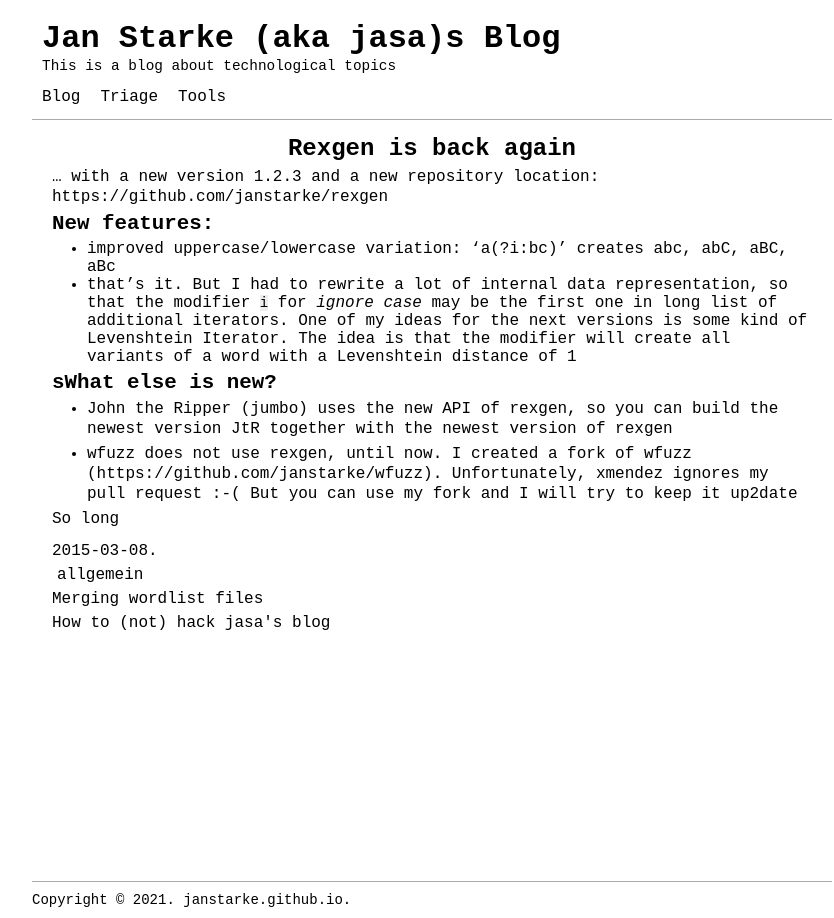
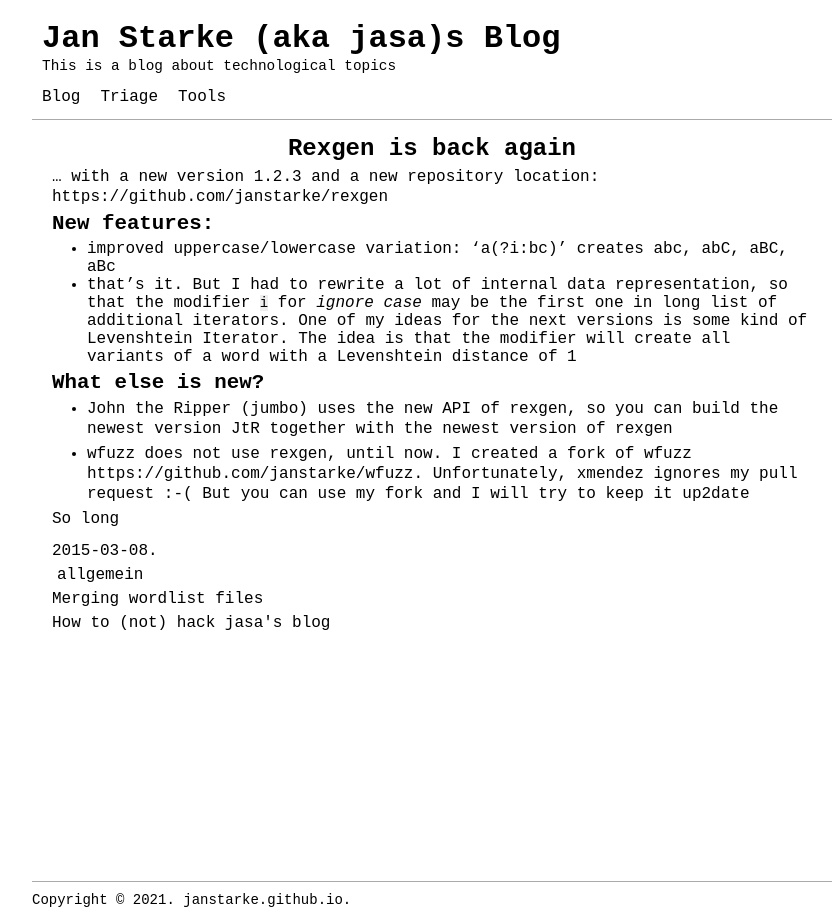
Before and after one commit to janstarke/janstarke.github.io, a Jekyll site: the page built from _posts/2015-03-08-rexgen-is-back-again.md, in a window 1280 px wide. Shown: the whole page, without its empty margins (208-1042 px from the left). Built offline with Jekyll 4.4.1, drawn with Linux system fonts in a browser that asks for light colours.

Commit message:
fixed rexgen post

```diff
--- a/_posts/2015-03-08-rexgen-is-back-again.md
+++ b/_posts/2015-03-08-rexgen-is-back-again.md
@@ -6,17 +6,17 @@
 layout: post
 ---
 
-... with a new version 1.2.3 and a new repository location: https://github.com/janstarke/rexgen
+... with a new version 1.2.3 and a new repository location: [https://github.com/janstarke/rexgen](https://github.com/janstarke/rexgen)
 
 ## New features:
 
 - improved uppercase/lowercase variation: 'a(?i:bc)' creates abc, abC, aBC, aBc
 - that's it. But I had to rewrite a lot of internal data representation, so that the modifier `i` for _ignore case_ may be the first one in long list of additional iterators. One of my ideas for the next versions is some kind of Levenshtein Iterator. The idea is that the modifier will create all variants of a word with a Levenshtein distance of 1
 
-## sWhat else is new?
+## What else is new?
 
 - John the Ripper (jumbo) uses the new API of rexgen, so you can build the newest version JtR together with the newest version of rexgen
 
-- wfuzz does not use rexgen, until now. I created a fork of wfuzz (https://github.com/janstarke/wfuzz). Unfortunately, xmendez ignores my pull request :-( But you can use my fork and I will try to keep it up2date
+- wfuzz does not use rexgen, until now. I created a fork of wfuzz [https://github.com/janstarke/wfuzz](https://github.com/janstarke/wfuzz). Unfortunately, xmendez ignores my pull request :-( But you can use my fork and I will try to keep it up2date
 
 So long
```
